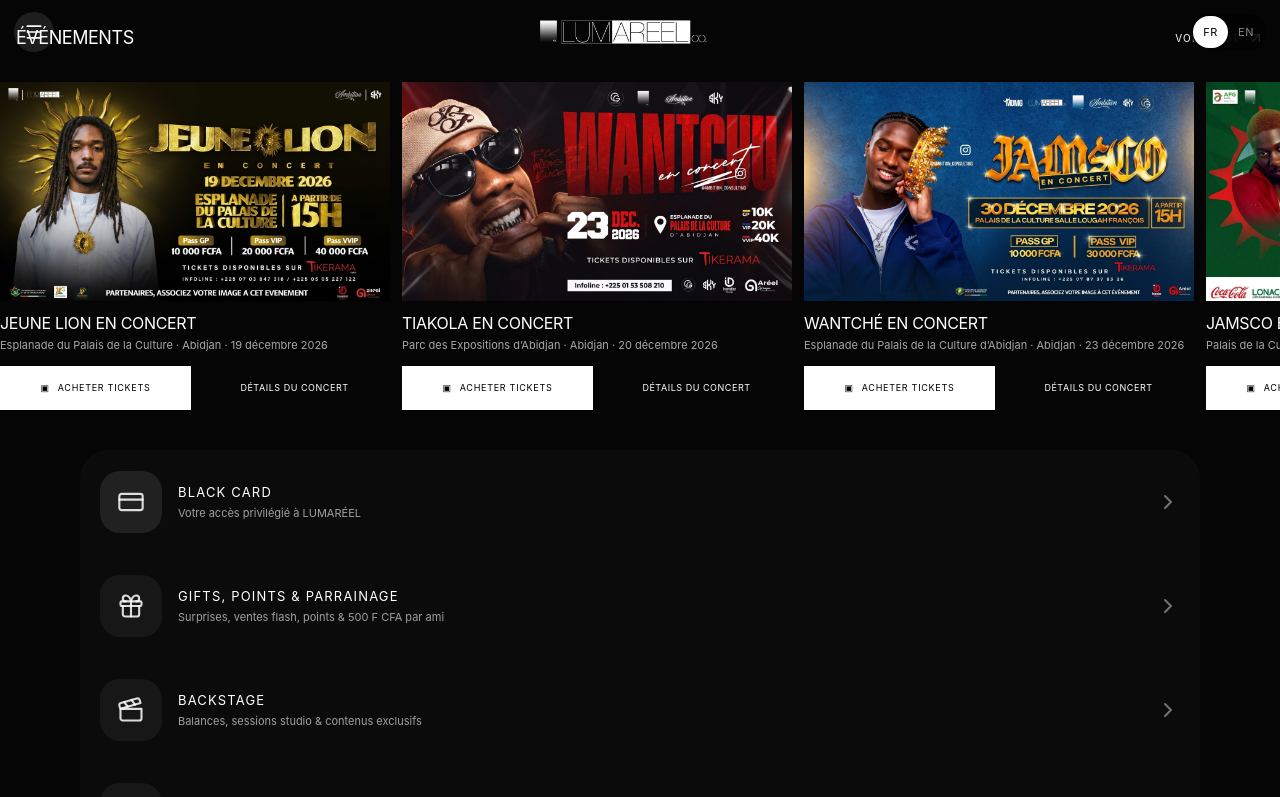
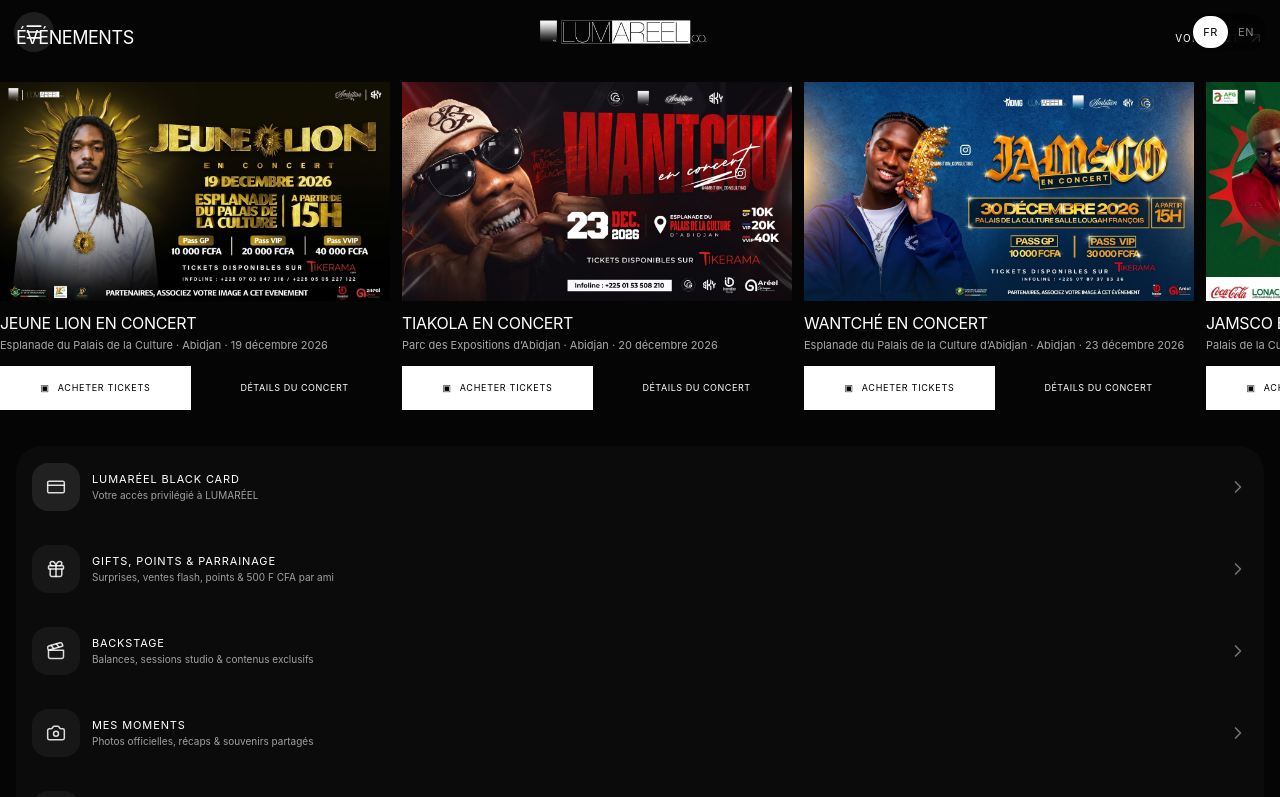
Before and after one commit to bienaodylan/LUMAREEL-, a React (Vite) app: page / in a window 1280 px wide. Shown: the top 797 px of the page. Built offline with nearby package versions, Linux system fonts and the light colour scheme; no server answers.

Commit message:
Refine homepage quick access sizing and Black Card label

```diff
--- a/src/components/HomeFeed.tsx
+++ b/src/components/HomeFeed.tsx
@@ -84,7 +84,7 @@ export const HomeFeed: React.FC = () => {
   };
 
   const quickAccessItems = [
-    { id: 'black-card', title: 'BLACK CARD', subtitle: 'Votre accès privilégié à LUMARÉEL', page: 'member_card' as const, icon: CreditCard },
+    { id: 'black-card', title: 'LUMARÉEL BLACK CARD', subtitle: 'Votre accès privilégié à LUMARÉEL', page: 'member_card' as const, icon: CreditCard },
     { id: 'gift', title: 'GIFTS, POINTS & PARRAINAGE', subtitle: 'Surprises, ventes flash, points & 500 F CFA par ami', page: 'flash_drops' as const, icon: Gift },
     { id: 'backstage', title: 'BACKSTAGE', subtitle: 'Balances, sessions studio & contenus exclusifs', page: 'backstage' as const, icon: Clapperboard },
     { id: 'memories', title: 'MES MOMENTS', subtitle: 'Photos officielles, récaps & souvenirs partagés', page: 'memories' as const, icon: Camera },
@@ -140,20 +140,20 @@ export const HomeFeed: React.FC = () => {
         )}
       </section>
 
-      <section className="home-quick-access mx-auto mt-7 w-full max-w-6xl px-4 sm:px-7 lg:px-10" aria-label={isEn ? "Quick access" : "Accès rapide"}>
-        <div className="overflow-hidden rounded-[28px] border border-white/15 bg-[#0b0b0b] px-5 sm:px-8">
+      <section className="home-quick-access mx-auto mt-6 w-full px-4 sm:px-7 lg:px-10" aria-label={isEn ? "Quick access" : "Accès rapide"}>
+        <div className="overflow-hidden rounded-[26px] border border-white/15 bg-[#0b0b0b] px-4 sm:px-6">
           {quickAccessItems.map((item, index) => {
             const Icon = item.icon;
             return (
-              <button key={item.id} type="button" onClick={() => setCurrentPage(item.page)} className="group flex min-h-[104px] w-full items-center gap-4 border-b border-white/10 py-4 text-left last:border-b-0 sm:min-h-[132px] sm:gap-6 sm:py-5">
-                <span className={"flex h-[62px] w-[62px] shrink-0 items-center justify-center rounded-[20px] border " + (index === 0 ? "border-white/25 bg-white/[0.09]" : "border-white/10 bg-[#171717]") + " sm:h-[76px] sm:w-[76px]"}>
-                  <Icon className="h-7 w-7 text-white/85 sm:h-8 sm:w-8" strokeWidth={1.8} />
+              <button key={item.id} type="button" onClick={() => setCurrentPage(item.page)} className="group flex min-h-[82px] w-full items-center gap-3 border-b border-white/10 py-3 text-left last:border-b-0 sm:min-h-[94px] sm:gap-4 sm:py-3.5">
+                <span className={"flex h-[48px] w-[48px] shrink-0 items-center justify-center rounded-[16px] border " + (index === 0 ? "border-white/25 bg-white/[0.09]" : "border-white/10 bg-[#171717]") + " sm:h-[54px] sm:w-[54px]"}>
+                  <Icon className="h-5 w-5 text-white/85 sm:h-[22px] sm:w-[22px]" strokeWidth={1.8} />
                 </span>
                 <span className="min-w-0 flex-1">
-                  <span className="block text-[13px] font-agrandir-extrabold uppercase tracking-[0.09em] text-white sm:text-xl">{item.title}</span>
-                  <span className="mt-1 block text-[11px] leading-snug text-neutral-400 sm:text-base">{item.subtitle}</span>
+                  <span className="block text-[11px] font-agrandir-extrabold uppercase tracking-[0.08em] text-white sm:text-sm">{item.title}</span>
+                  <span className="mt-0.5 block text-[10px] leading-snug text-neutral-400 sm:text-xs">{item.subtitle}</span>
                 </span>
-                <ChevronRight className="h-6 w-6 shrink-0 text-neutral-500 transition-transform group-hover:translate-x-1 group-hover:text-white" />
+                <ChevronRight className="h-5 w-5 shrink-0 text-neutral-500 transition-transform group-hover:translate-x-1 group-hover:text-white" />
               </button>
             );
           })}
```
